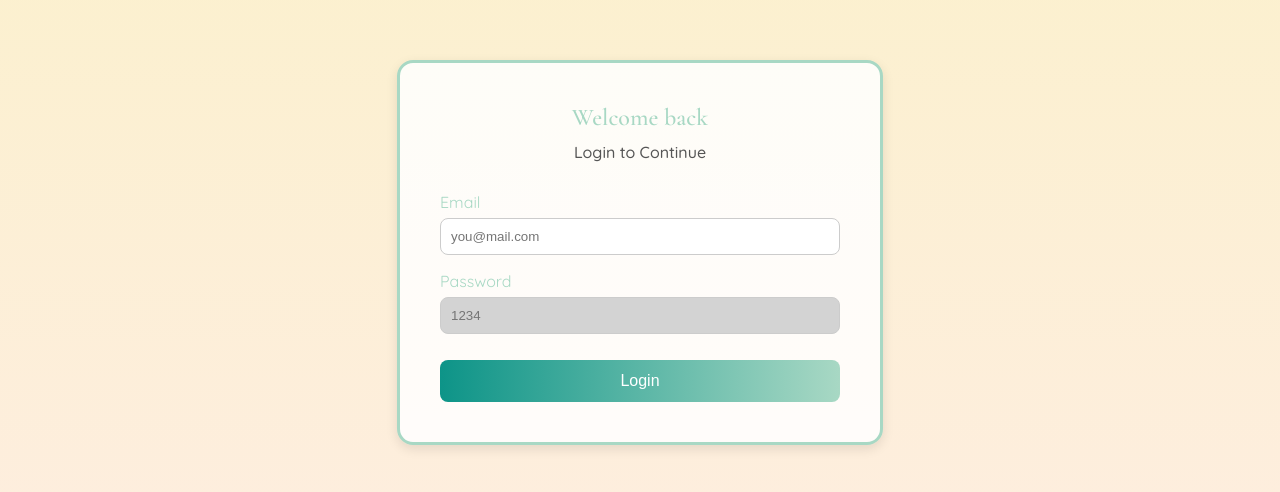
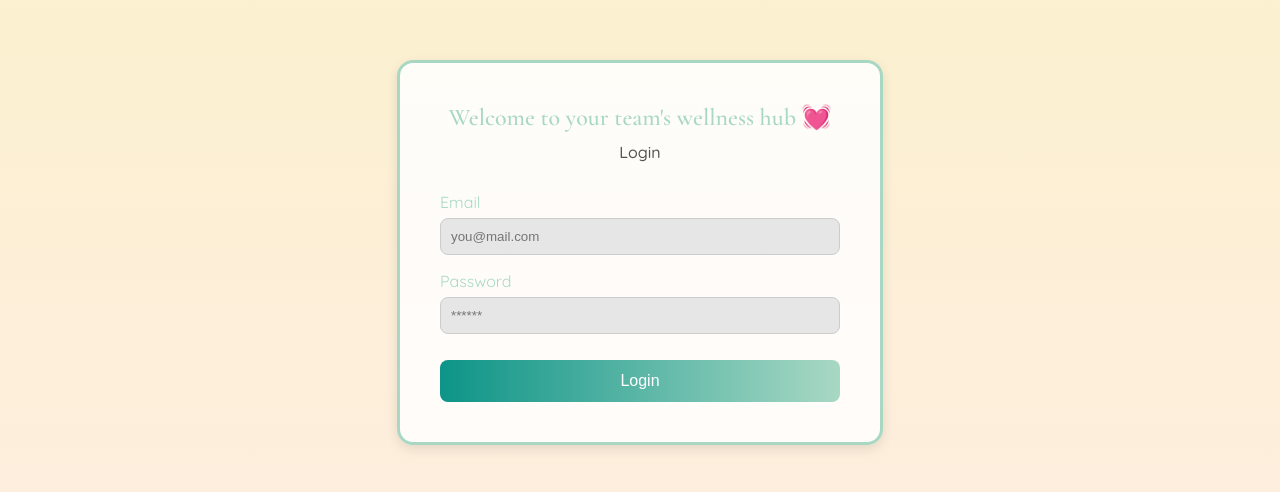
Before and after one commit to SheCodesAus/full-stack-frogs_frontend, a React (Vite) app in the folder teampulse-frontend/: page /login in a window 1280 px wide. Shown: the part 168-660 px from the top of the page. Built offline with nearby package versions, Linux system fonts and the light colour scheme.

Commit message:
Add signup page and form

```diff
--- /dev/null
+++ b/teampulse-frontend/src/components/LoginForm.css
@@ -0,0 +1,44 @@
+
+.login-form {
+    display: flex;
+    flex-direction: column;
+    gap: 16px;
+}
+
+
+.error-box {
+    background: #ffe5e5;
+    padding: 10px;
+    border-radius: 8px;
+    border: 1px solid #ffb3b3;
+    color: #d40000;
+    font-size: 14px;
+}
+
+
+.input-group {
+    display: flex;
+    flex-direction: column;
+    gap: 6px;
+}
+
+
+.input-group input {
+    padding: 10px;
+    border-radius: 8px;
+    border: 1px solid #ccc;
+    outline: none;
+    background: #e6e6e6;
+}
+
+
+.login-button {
+    margin-top: 10px;
+    padding: 12px;
+    background: linear-gradient(to right, #0d9488, #A8D8C4);
+    color: white;
+    border: none;
+    border-radius: 8px;
+    cursor: pointer;
+    font-size: 16px;
+}
--- a/teampulse-frontend/src/components/LoginForm.jsx
+++ b/teampulse-frontend/src/components/LoginForm.jsx
@@ -1,4 +1,5 @@
 import { useState } from "react";
+import "./loginform.css";
 
 function LoginForm() {
     const [email, setEmail] = useState("");
@@ -15,7 +16,6 @@ function LoginForm() {
         }
 
         try {
-
             console.log("Logging in with:", { email, password });
         } catch (err) {
             setError("Login failed. Please try again.");
@@ -23,67 +23,30 @@ function LoginForm() {
     };
 
     return (
-        <form onSubmit={handleSubmit} style={{ display: "flex", flexDirection: "column", gap: "16px" }}>
-            {error && (
-                <div
-                    style={{
-                        background: "#ffe5e5",
-                        padding: "10px",
-                        borderRadius: "8px",
-                        border: "1px solid #ffb3b3",
-                        color: "#d40000",
-                        fontSize: "14px",
-                    }}
-                >
-                    {error}
-                </div>
-            )}
+        <form className="login-form" onSubmit={handleSubmit}>
+            {error && <div className="error-box">{error}</div>}
 
-            <div style={{ display: "flex", flexDirection: "column", gap: "6px" }}>
+            <div className="input-group">
                 <label>Email</label>
                 <input
                     type="email"
                     placeholder="you@mail.com"
                     value={email}
                     onChange={(e) => setEmail(e.target.value)}
-                    style={{
-                        padding: "10px",
-                        borderRadius: "8px",
-                        border: "1px solid #ccc",
-                    }}
                 />
             </div>
 
-            <div style={{ display: "flex", flexDirection: "column", gap: "6px" }}>
+            <div className="input-group">
                 <label>Password</label>
                 <input
                     type="password"
-                    placeholder="1234"
+                    placeholder="******"
                     value={password}
                     onChange={(e) => setPassword(e.target.value)}
-                    style={{
-                        padding: "10px",
-                        background: "#d3d3d3",
-                        borderRadius: "8px",
-                        border: "1px solid #ccc",
-                        outline: "none",
-                    }}
                 />
             </div>
 
-            <button
-                type="submit"
-                style={{
-                    marginTop: "10px",
-                    padding: "12px",
-                    background: "linear-gradient(to right, #0d9488, #A8D8C4)",
-                    color: "white",
-                    border: "none",
-                    borderRadius: "8px",
-                    cursor: "pointer",
-                    fontSize: "16px",
-                }}
-            >
+            <button type="submit" className="login-button">
                 Login
             </button>
         </form>
--- a/teampulse-frontend/src/pages/LoginPage.jsx
+++ b/teampulse-frontend/src/pages/LoginPage.jsx
@@ -23,9 +23,9 @@ function LoginPage() {
                     boxShadow: "0 4px 12px rgba(0,0,0,.1)",
                 }}
             >
-                <h2 style={{ textAlign: "center", marginBottom: "10px" }}>Welcome back</h2>
+                <h2 style={{ textAlign: "center", color: "color: #555", marginBottom: "10px" }}>Welcome to your team's wellness hub 💓</h2>
                 <p style={{ textAlign: "center", color: "#555", marginBottom: "30px" }}>
-                    Login to Continue
+                    Login
                 </p>
                 <LoginForm />
             </div>
```
